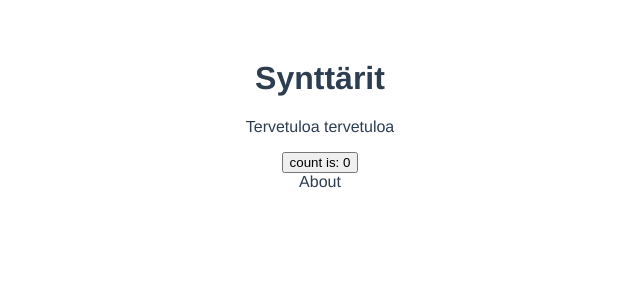
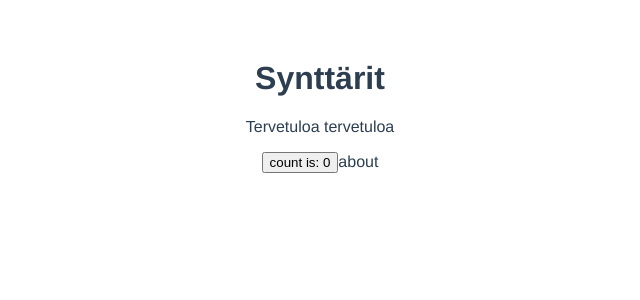
Before and after one commit to ollimandoliini/parties, a Vue app in the folder frontend/: page /#/about in a window 1280 px wide. Shown: the top 300 px of the page, without its empty margins (320-960 px from the left). Built offline with nearby package versions, Linux system fonts and the light colour scheme.

Commit message:
Add routes

```diff
--- /dev/null
+++ b/frontend/src/components/About.vue
@@ -0,0 +1 @@
+<template>about</template>
--- /dev/null
+++ b/frontend/src/components/Home.vue
@@ -0,0 +1 @@
+<template>koti!</template>
--- a/frontend/src/main.ts
+++ b/frontend/src/main.ts
@@ -1,23 +1,21 @@
-import { createApp, h } from 'vue'
-import { createRouter, createWebHashHistory } from 'vue-router';
-import App from './App.vue'
-
-
-const Home = { template: '<div>Home</div>' }
-const About = { template: '<div>About</div>' }
+import { createApp, h } from "vue";
+import { createRouter, createWebHashHistory } from "vue-router";
+import App from "./App.vue";
+import Home from "./components/Home.vue";
+import About from "./components/About.vue";
 
 const routes = [
-  { path: '/', component: Home },
-  { path: '/about', component: About },
-]
+  { path: "/", component: Home },
+  { path: "/about", component: About },
+];
 
 const router = createRouter({
   history: createWebHashHistory(),
   routes,
-})
+});
 
-const app = createApp(App)
+const app = createApp(App);
 
-app.use(router)
+app.use(router);
 
-app.mount('#app')
+app.mount("#app");
```
Also changed, not shown: 1 other file (tests, documents, lock files or other folders).
